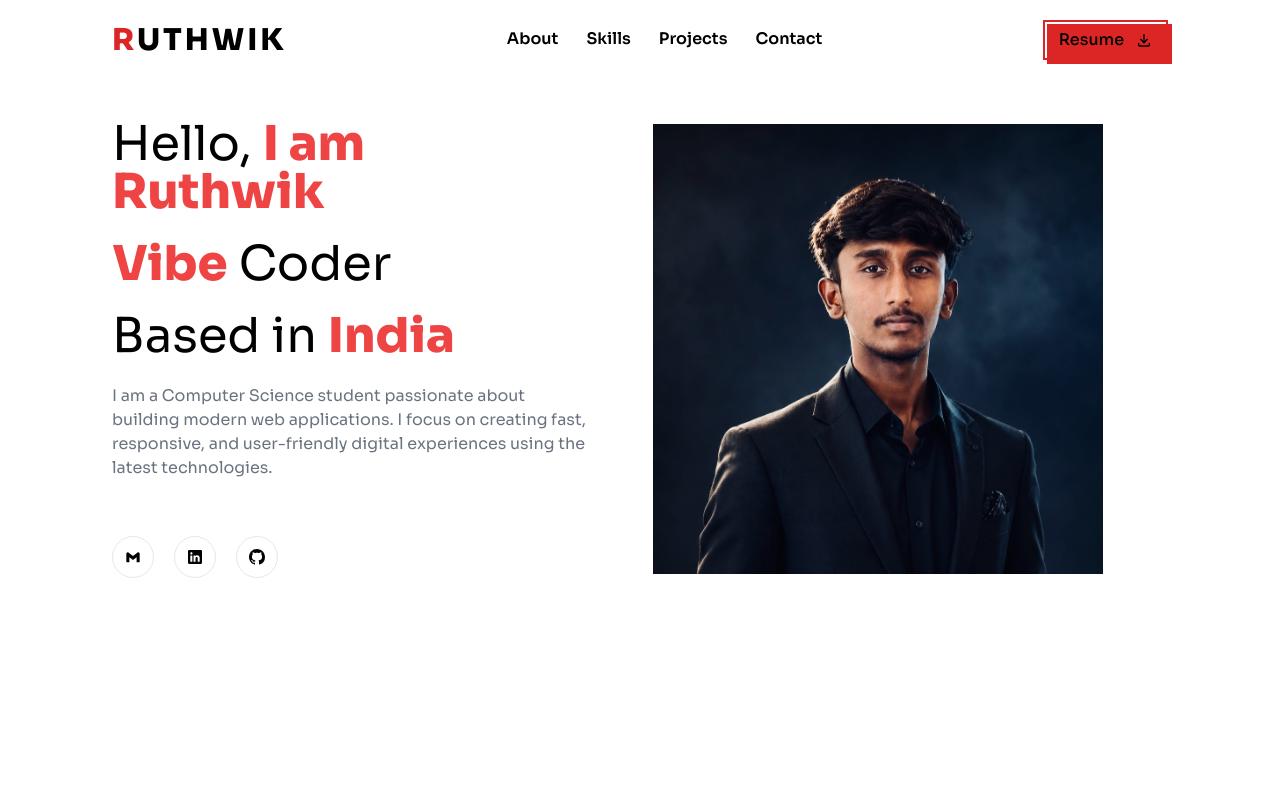
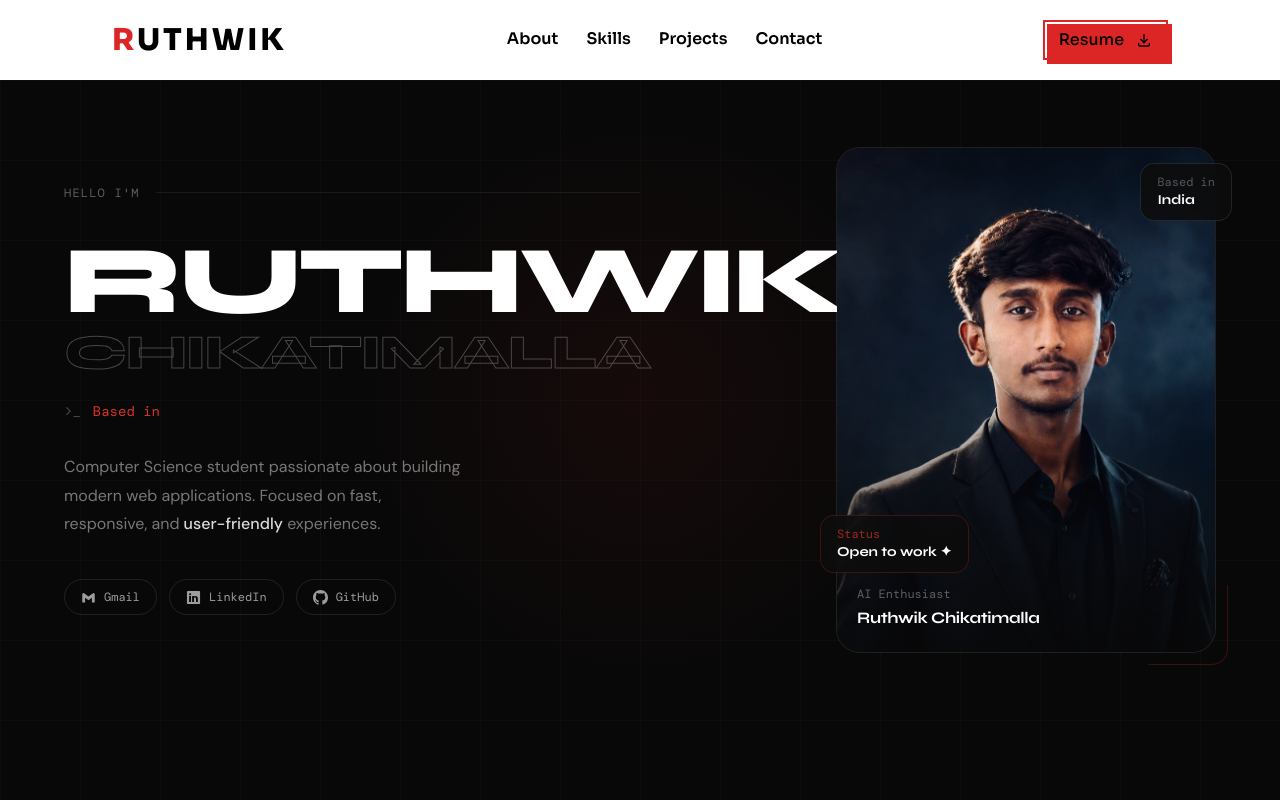
Before and after one commit to ruthwik21ch/portfolioo, a React (Vite) app: page / in a window 1280 px wide. Shown: the top 800 px of the page. Built offline with nearby package versions, Linux system fonts and the light colour scheme.

Commit message:
Refactor Home component layout and add socials

```diff
--- a/src/pages/Home.jsx
+++ b/src/pages/Home.jsx
@@ -5,81 +5,299 @@ import { BiLogoGmail } from "react-icons/bi";
 import { BsGithub } from "react-icons/bs";
 import { TypeAnimation } from "react-type-animation";
 
+const socials = [
+  { icon: BiLogoGmail,    href: "mailto:chruthwik3@gmail.com",                           label: "Gmail"    },
+  { icon: IoLogoLinkedin, href: "https://linkedin.com/in/ruthwik-chikatimalla-11530033a", label: "LinkedIn" },
+  { icon: BsGithub,       href: "https://github.com/ruthwik21ch",                        label: "GitHub"   },
+];
+
 export default function Home() {
   return (
-    <div className="mt-20 bg-white text-black min-h-screen" id="home">
-      <div className="flex justify-between py-10 items-center px-5 lg:px-28 lg:flex-row flex-col-reverse">
+    <section
+      id="home"
+      style={{ fontFamily: "'Syne', sans-serif" }}
+      className="bg-[#080808] text-white min-h-screen flex items-center px-6 lg:px-16 relative overflow-hidden"
+    >
+      <style>{`
+        @import url('https://fonts.googleapis.com/css2?family=Syne:wght@400;600;700;800&family=DM+Sans:wght@300;400;500&family=DM+Mono:wght@400;500&display=swap');
+        .tag { font-family: 'DM Mono', monospace; }
+        .social-btn { transition: all 0.25s ease; }
+        .social-btn:hover {
+          border-color: rgba(255,255,255,0.5) !important;
+          background: rgba(255,255,255,0.07) !important;
+          transform: translateY(-2px);
+        }
+        .img-card {
+          position: relative;
+          border-radius: 24px;
+          overflow: hidden;
+          border: 1px solid rgba(255,255,255,0.08);
+          background: rgba(255,255,255,0.02);
+        }
+        .img-card::after {
+          content: '';
+          position: absolute;
+          inset: 0;
+          background: linear-gradient(
+            to bottom,
+            transparent 40%,
+            rgba(8,8,8,0.85) 100%
+          );
+        }
+      `}</style>
 
-        {/* LEFT */}
+      {/* Background grid */}
+      <div
+        className="absolute inset-0 pointer-events-none"
+        style={{
+          backgroundImage:
+            "linear-gradient(rgba(255,255,255,0.02) 1px, transparent 1px), linear-gradient(90deg, rgba(255,255,255,0.02) 1px, transparent 1px)",
+          backgroundSize: "80px 80px",
+        }}
+      />
+
+      {/* Radial glow */}
+      <div
+        className="absolute pointer-events-none"
+        style={{
+          width: "600px", height: "600px",
+          borderRadius: "50%",
+          background: "radial-gradient(circle, rgba(255,59,48,0.06) 0%, transparent 70%)",
+          top: "50%", left: "50%",
+          transform: "translate(-50%, -50%)",
+        }}
+      />
+
+      <div className="relative z-10 max-w-6xl mx-auto w-full pt-28 pb-16 lg:py-0">
+        <div className="flex flex-col lg:flex-row gap-12 lg:gap-20 items-center">
+
+          {/* ── LEFT ── */}
           <motion.div
-          className="lg:w-[45%]"
-          initial={{ opacity: 0, x: -50 }}
+            initial={{ opacity: 0, x: -40 }}
             animate={{ opacity: 1, x: 0 }}
-          transition={{ duration: 1 }}
+            transition={{ duration: 0.7 }}
+            className="w-full lg:w-1/2 order-2 lg:order-1"
           >
+            {/* Section tag */}
+            <div className="flex items-center gap-4 mb-8">
+              <span className="tag text-xs tracking-widest uppercase" style={{ color: "rgba(255,255,255,0.35)" }}>
+                Hello I'm
+              </span>
+              <div className="h-px flex-1" style={{ background: "rgba(255,255,255,0.08)" }} />
+            </div>
 
-          <div className="text-2xl lg:text-5xl flex flex-col mt-8 lg:mt-0 gap-3 lg:gap-6">
+            {/* Full name — stacked editorial style */}
+            <div className="mb-6">
+              <motion.h1
+                initial={{ opacity: 0, y: 20 }}
+                animate={{ opacity: 1, y: 0 }}
+                transition={{ duration: 0.6, delay: 0.1 }}
+                className="font-extrabold leading-none"
+                style={{
+                  fontSize: "clamp(3.2rem, 8vw, 6rem)",
+                  letterSpacing: "-0.04em",
+                }}
+              >
+                RUTHWIK
+              </motion.h1>
+              <motion.h1
+                initial={{ opacity: 0, y: 20 }}
+                animate={{ opacity: 1, y: 0 }}
+                transition={{ duration: 0.6, delay: 0.2 }}
+                className="font-extrabold leading-none"
+                style={{
+                  fontSize: "clamp(1.6rem, 4vw, 3rem)",
+                  letterSpacing: "-0.03em",
+                  WebkitTextStroke: "1px rgba(255,255,255,0.25)",
+                  color: "transparent",
+                }}
+              >
+                CHIKATIMALLA
+              </motion.h1>
+            </div>
 
-            <h2>
-              Hello,{" "}
-              <span className="text-red-500 font-extrabold">
+            {/* Type animation */}
+            <motion.div
+              initial={{ opacity: 0 }}
+              animate={{ opacity: 1 }}
+              transition={{ delay: 0.35 }}
+              className="flex items-center gap-3 mb-8"
+            >
+              <span className="tag text-sm" style={{ color: "rgba(255,255,255,0.25)" }}>&gt;_</span>
+              <span className="tag text-sm" style={{ color: "rgba(255,59,48,0.85)" }}>
                 <TypeAnimation
-                  sequence={["I am Ruthwik", 1500]}
-                  speed={20}
+                  sequence={["Python Developer", 1800, "CS Student", 1500, "Based in India", 1500]}
+                  speed={40}
                   repeat={Infinity}
                 />
               </span>
-            </h2>
+            </motion.div>
 
-            <h2>
-              <span className="font-extrabold text-red-500">Vibe</span>{" "}
-              Coder
-            </h2>
+            {/* Bio */}
+            <motion.p
+              initial={{ opacity: 0, y: 10 }}
+              animate={{ opacity: 1, y: 0 }}
+              transition={{ delay: 0.45 }}
+              style={{
+                fontFamily: "'DM Sans', sans-serif",
+                fontSize: "1rem",
+                lineHeight: 1.8,
+                color: "rgba(255,255,255,0.45)",
+                maxWidth: "400px",
+              }}
+              className="mb-10"
+            >
+              Computer Science student passionate about building modern web
+              applications. Focused on fast, responsive, and
+              <span style={{ color: "rgba(255,255,255,0.85)", fontWeight: 500 }}> user-friendly</span> experiences.
+            </motion.p>
 
-            <h2>
-              Based in{" "}
-              <span className="font-extrabold text-red-500">India</span>
-            </h2>
+            {/* Socials */}
+            <motion.div
+              initial={{ opacity: 0, y: 10 }}
+              animate={{ opacity: 1, y: 0 }}
+              transition={{ delay: 0.55 }}
+              className="flex gap-3 flex-wrap"
+            >
+              {socials.map(({ icon: Icon, href, label }) => (
+                <motion.a
+                  key={label}
+                  href={href}
+                  target="_blank"
+                  rel="noopener noreferrer"
+                  aria-label={label}
+                  whileHover={{ scale: 1.08 }}
+                  whileTap={{ scale: 0.95 }}
+                  className="social-btn flex items-center gap-2 px-4 py-2 rounded-full"
+                  style={{
+                    border: "1px solid rgba(255,255,255,0.1)",
+                    color: "rgba(255,255,255,0.6)",
+                    fontFamily: "'DM Mono', monospace",
+                    fontSize: "0.75rem",
+                    textDecoration: "none",
+                  }}
+                >
+                  <Icon size={15} />
+                  {label}
+                </motion.a>
+              ))}
+            </motion.div>
+          </motion.div>
 
+          {/* ── RIGHT: Image card ── */}
+          <motion.div
+            initial={{ opacity: 0, x: 40 }}
+            animate={{ opacity: 1, x: 0 }}
+            transition={{ duration: 0.7, delay: 0.15 }}
+            className="w-full lg:w-1/2 order-1 lg:order-2 flex justify-center lg:justify-end"
+          >
+            <div style={{ position: "relative", width: "clamp(260px, 42vw, 380px)" }}>
+
+              {/* Main image card */}
+              <div className="img-card" style={{ width: "100%", aspectRatio: "3/4" }}>
+                <img
+                  src="/assets/img1.png"
+                  alt="Ruthwik Chikatimalla"
+                  style={{
+                    width: "100%",
+                    height: "100%",
+                    objectFit: "cover",
+                    objectPosition: "center top",
+                    display: "block",
+                  }}
+                />
+
+                {/* Name overlay at bottom of image */}
+                <div
+                  style={{
+                    position: "absolute",
+                    bottom: 0, left: 0, right: 0,
+                    zIndex: 2,
+                    padding: "20px 20px 22px",
+                  }}
+                >
+                  <p className="tag text-xs mb-1" style={{ color: "rgba(255,255,255,0.35)" }}>
+                    AI Enthusiast
+                  </p>
+                  <p
+                    style={{
+                      fontFamily: "'Syne', sans-serif",
+                      fontWeight: 700,
+                      fontSize: "1rem",
+                      color: "#fff",
+                      letterSpacing: "-0.02em",
+                    }}
+                  >
+                    Ruthwik Chikatimalla
+                  </p>
+                </div>
               </div>
 
-          <p className="text-gray-500 text-sm lg:text-base mt-6 leading-relaxed">
-            I am a Computer Science student passionate about building modern web
-            applications. I focus on creating fast, responsive, and user-friendly
-            digital experiences using the latest technologies.
+              {/* Floating badge — top right */}
+              <motion.div
+                initial={{ opacity: 0, scale: 0.85 }}
+                animate={{ opacity: 1, scale: 1 }}
+                transition={{ delay: 0.85 }}
+                style={{
+                  position: "absolute",
+                  top: "16px",
+                  right: "-16px",
+                  background: "rgba(12,12,12,0.85)",
+                  border: "1px solid rgba(255,255,255,0.1)",
+                  borderRadius: "14px",
+                  padding: "10px 16px",
+                  backdropFilter: "blur(16px)",
+                  zIndex: 3,
+                }}
+              >
+                <p className="tag text-xs" style={{ color: "rgba(255,255,255,0.3)" }}>Based in</p>
+                <p style={{ fontFamily: "'Syne', sans-serif", fontSize: "0.85rem", fontWeight: 700, color: "#fff" }}>
+                  India
                 </p>
-
-          {/* SOCIALS */}
-          <div className="flex items-center gap-x-5 mt-10 lg:mt-14">
-            <a href="chruthwik3@gmail.com" className="border p-3 rounded-full hover:text-red-500">
-              <BiLogoGmail />
-            </a>
-
-            <a href="https://linkedin.com/in/ruthwik-chikatimalla-11530033a" target="_blank" className="border p-3 rounded-full hover:text-red-500">
-              <IoLogoLinkedin />
-            </a>
-
-            <a href="https://github.com/ruthwik21ch" target="_blank" className="border p-3 rounded-full hover:text-red-500">
-              <BsGithub />
-            </a>
-          </div>
               </motion.div>
 
-        {/* RIGHT IMAGE */}
+              {/* Floating badge — bottom left */}
               <motion.div
-          className="lg:w-[55%] w-full"
-          initial={{ opacity: 0, x: 50 }}
-          animate={{ opacity: 1, x: 0 }}
-          transition={{ duration: 1 }}
+                initial={{ opacity: 0, scale: 0.85 }}
+                animate={{ opacity: 1, scale: 1 }}
+                transition={{ delay: 1 }}
+                style={{
+                  position: "absolute",
+                  bottom: "80px",
+                  left: "-16px",
+                  background: "rgba(12,12,12,0.85)",
+                  border: "1px solid rgba(255,59,48,0.2)",
+                  borderRadius: "14px",
+                  padding: "10px 16px",
+                  backdropFilter: "blur(16px)",
+                  zIndex: 3,
+                }}
               >
-          <img
-            className="h-[350px] lg:h-[450px] w-auto mx-auto"
-            src="/assets/img1.png"
-            alt="Hero"
+                <p className="tag text-xs" style={{ color: "rgba(255,59,48,0.6)" }}>Status</p>
+                <p style={{ fontFamily: "'Syne', sans-serif", fontSize: "0.85rem", fontWeight: 700, color: "#fff" }}>
+                  Open to work ✦
+                </p>
+              </motion.div>
+
+              {/* Decorative corner accent */}
+              <div
+                style={{
+                  position: "absolute",
+                  bottom: "-12px",
+                  right: "-12px",
+                  width: "80px",
+                  height: "80px",
+                  borderBottom: "1px solid rgba(255,59,48,0.2)",
+                  borderRight: "1px solid rgba(255,59,48,0.2)",
+                  borderRadius: "0 0 16px 0",
+                  zIndex: 0,
+                }}
               />
+            </div>
           </motion.div>
 
         </div>
       </div>
+    </section>
   );
 }
```
Lines whose indentation alone changed are shown as unchanged.
